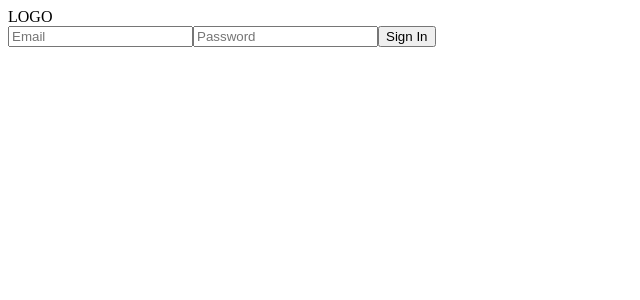
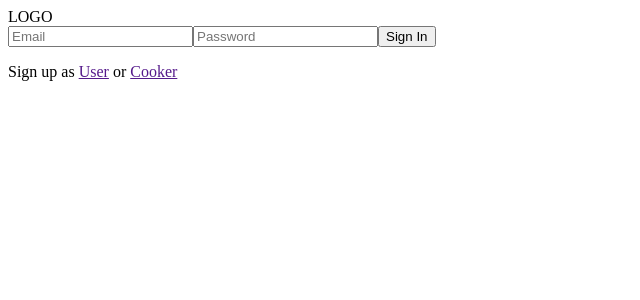
Before and after one commit to WebAhead7/taste-hunte-frontEnd, a React (Create React App) app: page / in a window 1280 px wide. Shown: the top 300 px of the page, without its empty margins (0-640 px from the left). Built offline with nearby package versions, Linux system fonts and the light colour scheme.

Commit message:
add sing-up form and modify sign-in...

```diff
--- /dev/null
+++ b/src/Components/Sign-up.js
@@ -0,0 +1,68 @@
+import useForm from "../Custom/useForm";
+import SignIn from "./sign-in";
+import { server_url, apiKey, accessToken } from "../utils/constants";
+import doFetch from "../utils/getData";
+
+export default function SignUp(props) {
+  const [values, handleChange] = useForm({
+    email: "",
+    password: "",
+    name: "",
+    work_address: "",
+  });
+
+  const handleSignUp = (event) => {
+    event.preventDefault();
+    console.log(values);
+    doFetch(
+      `${server_url}${props.role}s`,
+      "POST",
+      { "content-type": "application/json" },
+      JSON.stringify(values)
+    ).then((data) => {
+      // display the message on the user screen ...
+      console.log(data.message);
+    });
+  };
+  return (
+    <form onSubmit={handleSignUp}>
+      <input
+        type="email"
+        name="email"
+        placeholder="Email.."
+        value={values.email}
+        onChange={handleChange}
+        required
+      />
+      <input
+        type="password"
+        name="password"
+        placeholder="Password..."
+        value={values.password}
+        onChange={handleChange}
+        required
+      />
+      {props.role === "cooker" && (
+        <div>
+          <input
+            type="text"
+            name="name"
+            placeholder="User Name..."
+            required
+            value={values.name}
+            onChange={handleChange}
+          />
+          <input
+            type="text"
+            name="work_address"
+            placeholder="Work Address ..."
+            value={values.work_address}
+            onChange={handleChange}
+            required
+          />
+        </div>
+      )}
+      <button>Sign Up</button>
+    </form>
+  );
+}
--- a/src/Components/sign-in.js
+++ b/src/Components/sign-in.js
@@ -1,9 +1,10 @@
 import { useState, useEffect } from "react";
 import doFetch from "../utils/getData";
 
-export default function SignIn() {
+export default function SignIn(props) {
   const [email, setEmail] = useState("");
   const [password, setPassword] = useState("");
+  const [serverMessage, setServerMessage] = useState("");
 
   const handleInput = (event) => {
     const name = event.target.name;
@@ -14,14 +15,21 @@ export default function SignIn() {
 
   const handleSignIn = (event) => {
     event.preventDefault();
-
     const url = "https://taste-hunter.herokuapp.com/cookers/login";
     doFetch(
       url,
       "POST",
       { "content-type": "application/json" },
       JSON.stringify({ email, password })
-    ).then(console.log);
+    ).then((data) => {
+      if (!data.message) {
+        window.localStorage.setItem(accessToken, data[accessToken]);
+        window.localStorage.setItem(apiKey, data[apiKey]);
+        // redirect using useHistory hook...
+        return;
+      }
+      console.log(data.message);
+    });
   };
 
   return (
@@ -39,6 +47,17 @@ export default function SignIn() {
         onChange={handleInput}
       />
       <button type="submit">Sign In</button>
+      <p>
+        {"Sign up as "}
+        <a href="" id="user" onClick={props.handleSignUp}>
+          User
+        </a>
+        {" or "}
+        <a href="" id="cooker" onClick={props.handleSignUp}>
+          Cooker
+        </a>
+      </p>
+      <p id="sever-message"></p>
     </form>
   );
 }
--- /dev/null
+++ b/src/Custom/useForm.js
@@ -0,0 +1,14 @@
+import { useState } from "react";
+
+export default function useForm(inintailValues) {
+  const [state, setSate] = useState(inintailValues);
+
+  return [
+    state,
+    (event) => {
+      event.preventDefault();
+      state[event.target.name] = event.target.value;
+      setSate((currentState) => ({ ...currentState }));
+    },
+  ];
+}
--- a/src/Screens/Enter/enter.js
+++ b/src/Screens/Enter/enter.js
@@ -1,5 +1,22 @@
 import SignIn from "../../Components/sign-in";
+import Signup from "../../Components/Sign-up";
+import { useState } from "react";
 
 export default function Enter() {
-  return <SignIn />;
+  const [displaySignUp, setDisplaySignUp] = useState(false);
+  const [role, setRole] = useState("cooker");
+  const handleSignUp = (event) => {
+    event.preventDefault();
+    setRole(event.target.id);
+    setDisplaySignUp(true);
+  };
+  return (
+    <div>
+      {displaySignUp ? (
+        <Signup role={role} />
+      ) : (
+        <SignIn handleSignUp={handleSignUp} />
+      )}
+    </div>
+  );
 }
--- /dev/null
+++ b/src/utils/constants.js
@@ -0,0 +1,3 @@
+export const apiKey = "api_key";
+export const accessToken = "access_token";
+export const server_url = "http://localhost:4000/";
--- a/src/utils/getData.js
+++ b/src/utils/getData.js
@@ -1,7 +1,8 @@
 export default function doFetch(url, method, headers, body) {
   return fetch(url, { method, headers, body })
     .then((res) => {
-      if (!res.ok) throw new Error("Error in fetch");
+      console.log("fetch response", res);
+      // if (!res.ok) throw new Error("Error in fetch");
       return res.json();
     })
     .catch(console.log);
```
Also changed, not shown: 1 other file (tests, documents, lock files or other folders).
